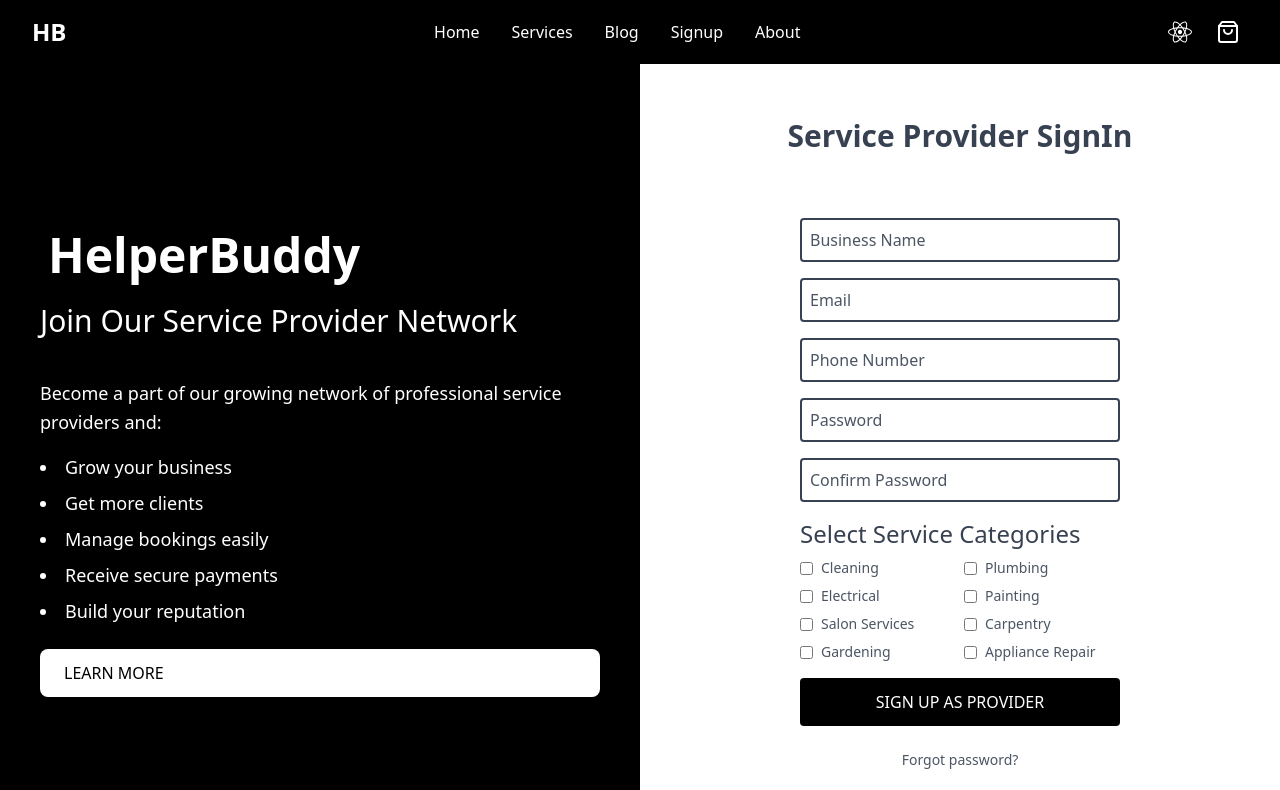
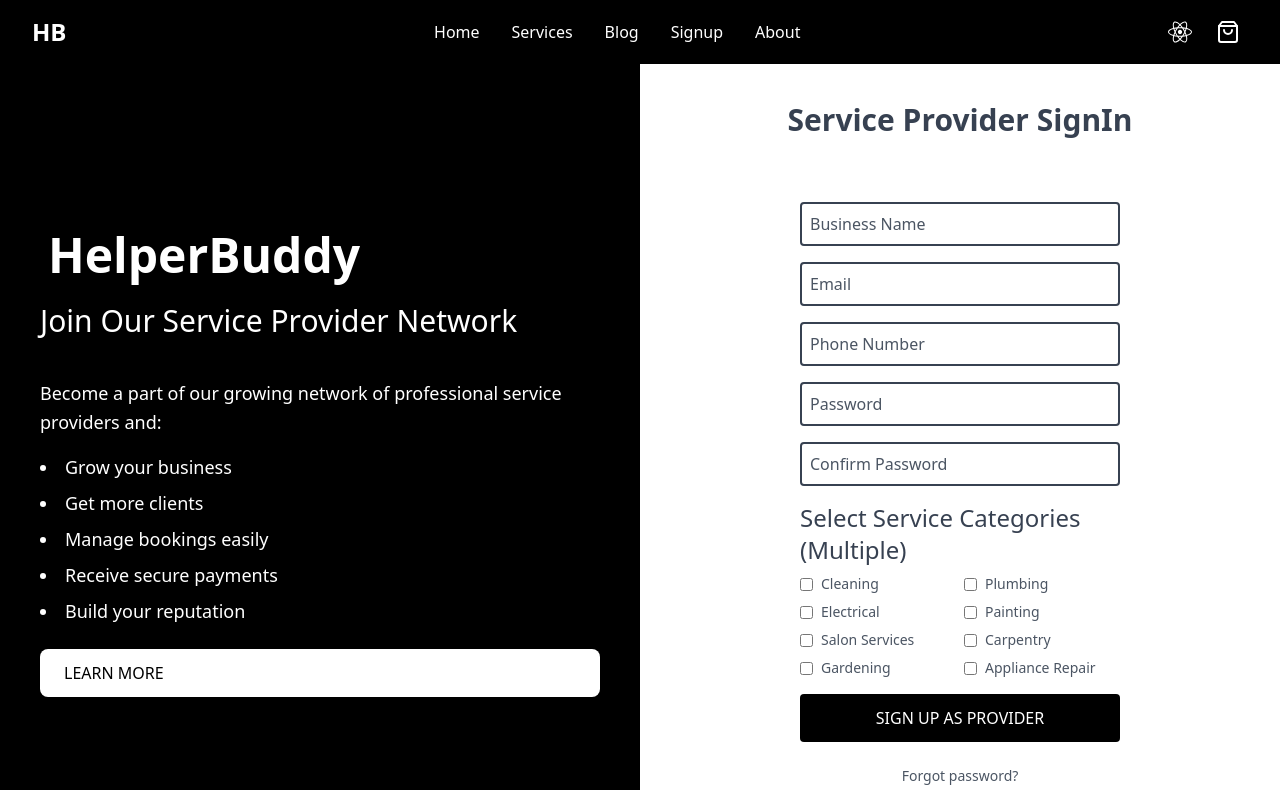
Before and after one commit to vivek98ji/nishit_parmar, a Next.js app: page /components/signup-page/signuppage/serviceprovidersignin in a window 1280 px wide. Shown: the top 790 px of the page. Built offline with nearby package versions, Linux system fonts and the light colour scheme.

Commit message:
stylr:signin

```diff
--- a/src/pages/components/signup-page/signuppage/serviceprovidersignin.tsx
+++ b/src/pages/components/signup-page/signuppage/serviceprovidersignin.tsx
@@ -141,8 +141,8 @@ const ServiceProviderSignin: React.FC = () => {
           )}
 
           <div className="mb-4">
-            <label className="block text-2xl text-gray-700 mb-2">Select Service Categories</label>
-            <div className="grid text-xl grid-cols-2 gap-2">
+            <label className="block text-2xl text-gray-700 mb-2">Select Service Categories (Multiple)</label>
+            <div className="grid grid-cols-2 gap-2">
               {serviceCategories.map((category) => (
                 <div key={category.value} className="flex items-center">
                   <input
```
